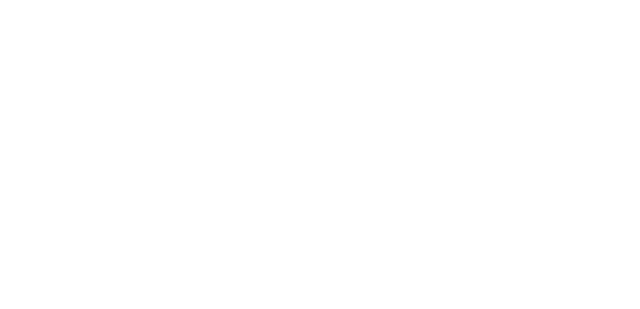
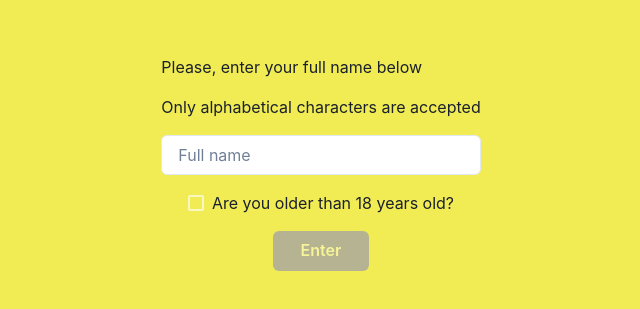
Before and after one commit to GilbertoSVN/brewery, a React (Vite) app: page / in a window 1280 px wide. Shown: the part 237-546 px from the top of the page, without its empty margins (319-959 px from the left). Built offline with nearby package versions, Linux system fonts and the light colour scheme.

Commit message:
chore: add login page

```diff
--- a/src/App.css
+++ /dev/null
@@ -1,41 +0,0 @@
-#root {
-  max-width: 1280px;
-  margin: 0 auto;
-  padding: 2rem;
-  text-align: center;
-}
-
-.logo {
-  height: 6em;
-  padding: 1.5em;
-  will-change: filter;
-}
-.logo:hover {
-  filter: drop-shadow(0 0 2em #646cffaa);
-}
-.logo.react:hover {
-  filter: drop-shadow(0 0 2em #61dafbaa);
-}
-
-@keyframes logo-spin {
-  from {
-    transform: rotate(0deg);
-  }
-  to {
-    transform: rotate(360deg);
-  }
-}
-
-@media (prefers-reduced-motion: no-preference) {
-  a:nth-of-type(2) .logo {
-    animation: logo-spin infinite 20s linear;
-  }
-}
-
-.card {
-  padding: 2em;
-}
-
-.read-the-docs {
-  color: #888;
-}
--- a/src/App.tsx
+++ b/src/App.tsx
@@ -1,9 +1,9 @@
-import './App.css'
+import Login from './pages/Login'
 
 function App() {
   return (
-    <div className="App">
-
+    <div className='App'>
+      <Login />
     </div>
   )
 }
--- /dev/null
+++ b/src/components/Layout.tsx
@@ -0,0 +1,17 @@
+import { Box } from '@chakra-ui/react'
+import { ReactNode } from 'react'
+
+interface LayoutProps {
+  children: ReactNode
+  isCentered?: boolean
+}
+
+function Layout({ children, isCentered = false }: LayoutProps) {
+  return (
+    <Box display='flex' w='100vw' h='100vh' backgroundColor="#F2EC54" justifyContent={isCentered ? 'center' : 'normal'}>
+      {children}
+    </Box>
+  )
+}
+
+export default Layout
--- a/src/main.tsx
+++ b/src/main.tsx
@@ -9,5 +9,5 @@
     <ChakraProvider>
       <App />
     </ChakraProvider>
-  </React.StrictMode>
+  </React.StrictMode>,
 )
--- /dev/null
+++ b/src/pages/Login.tsx
@@ -0,0 +1,57 @@
+import { Box, Button, Checkbox, Input, Text } from '@chakra-ui/react'
+import { ChangeEvent, useState } from 'react'
+import Layout from '../components/Layout'
+
+function Login() {
+  const [name, setName] = useState<string>('')
+
+  const handleChangeName = (username: string) => {
+    setName(username)
+  }
+
+  return (
+    <Layout isCentered={true}>
+      <Box
+        display='flex'
+        justifyContent='center'
+        flexDir='column'
+        gap={4}
+        minWidth='20%'
+        padding={10}
+      >
+        <Text>Please, enter your full name below</Text>
+        <Text>Only alphabetical characters are accepted</Text>
+        <Input
+          marginX='auto'
+          value={name}
+          onChange={(ev: ChangeEvent<HTMLInputElement>) => handleChangeName(ev.target.value)}
+          placeholder='Full name'
+          backgroundColor='white'
+        />
+        <Checkbox
+          marginX='auto'
+          colorScheme='blue'
+          borderColor='whiteAlpha.700'
+          _empty={{ bg: "white" }}
+        >
+          Are you older than 18 years old?
+        </Checkbox>
+        <Button
+          marginX='auto'
+          w='30%'
+          variant='solid'
+          _invalid={{
+            bg: '#52525B',
+          }}
+          backgroundColor='#5D5FEF'
+          color='white'
+          isDisabled={true}
+        >
+          Enter
+        </Button>
+      </Box>
+    </Layout>
+  )
+}
+
+export default Login
```
